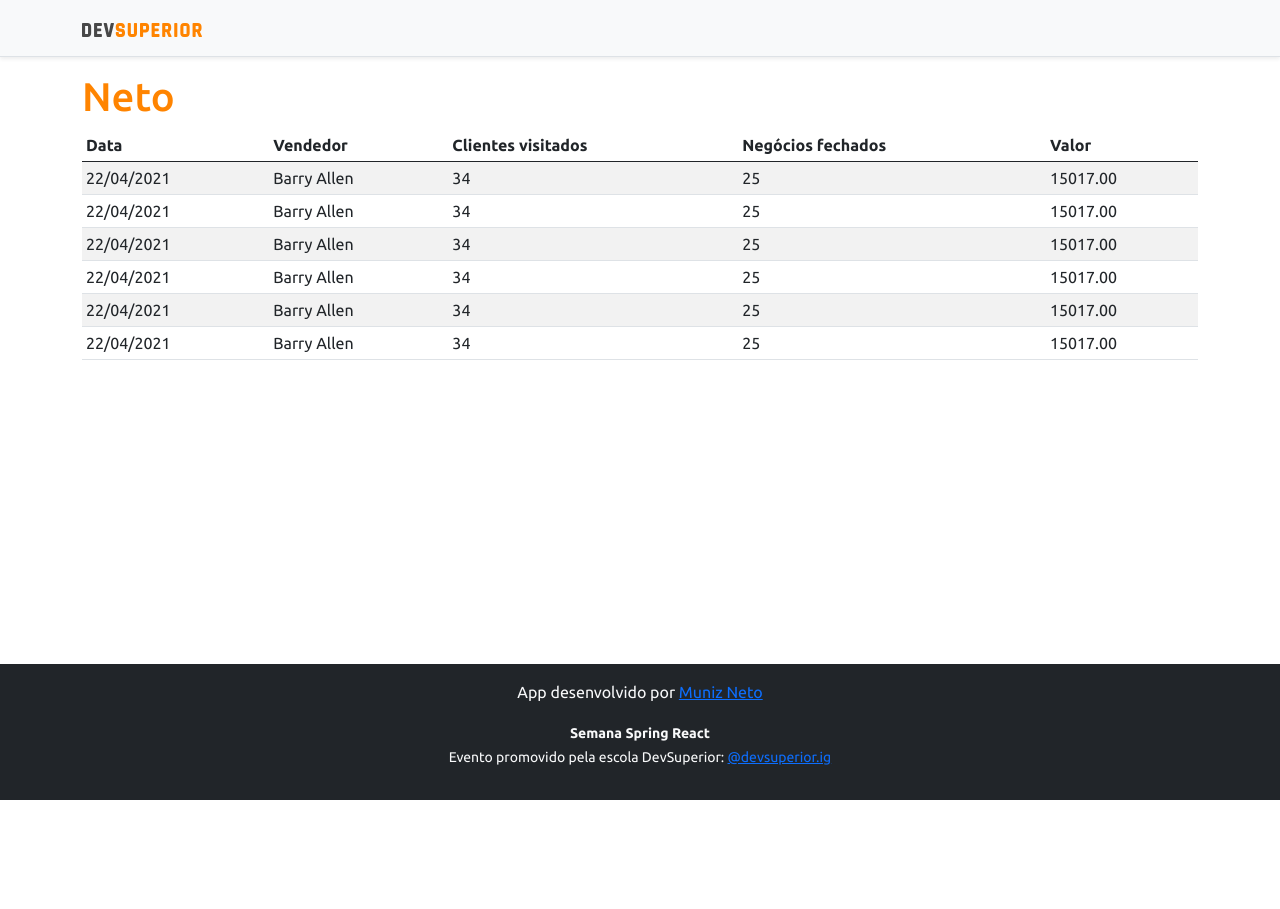
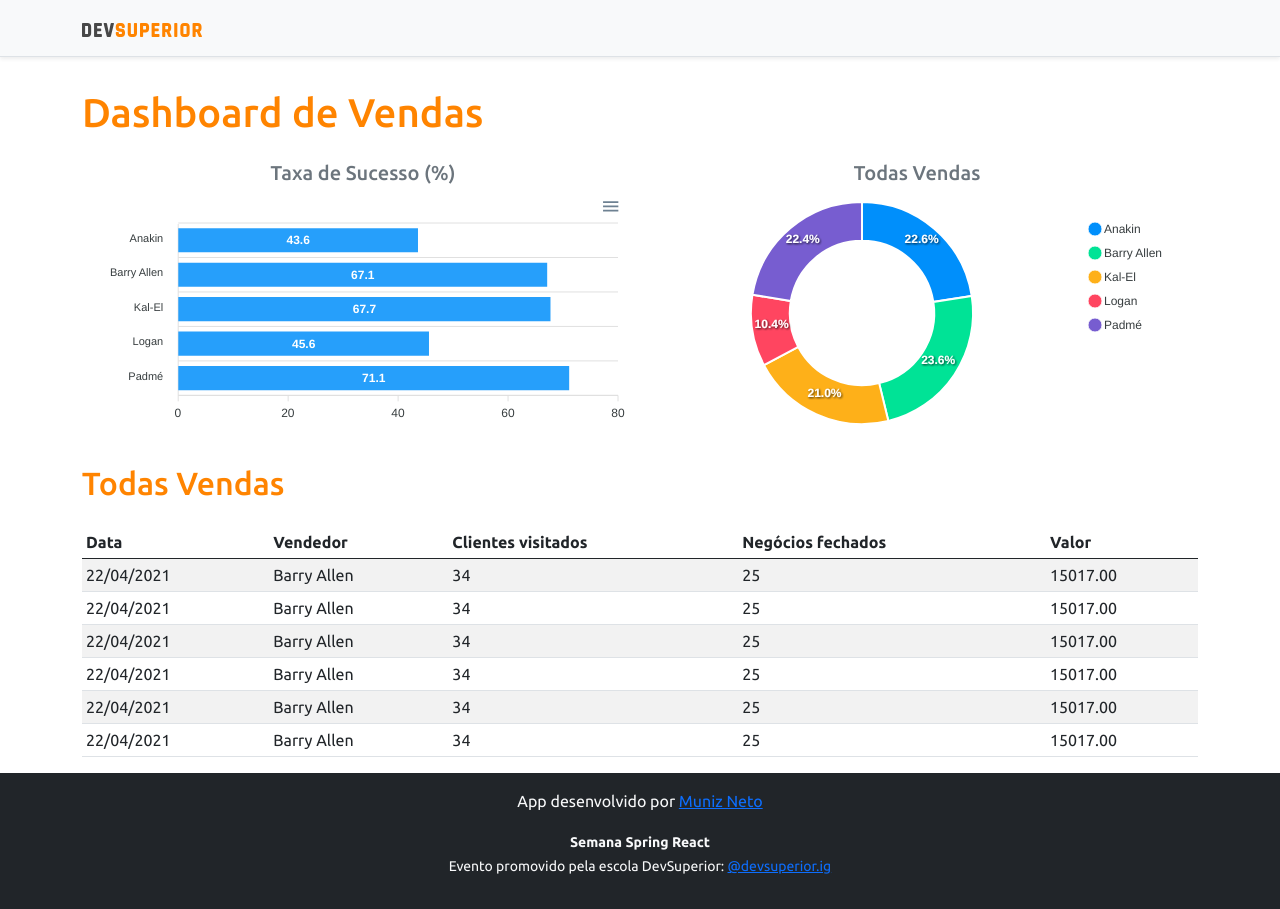
Before and after one commit to MunizNeto84/semana-sds3, a React (Create React App) app in the folder frontend/: page / in a window 1280 px wide. Before the commit the page ends 800 px from the top, so only its background shows below. Built offline with nearby package versions, Linux system fonts and the light colour scheme.

Commit message:
Static charts

```diff
--- a/frontend/package.json
+++ b/frontend/package.json
@@ -10,8 +10,10 @@
     "@types/node": "^12.0.0",
     "@types/react": "^17.0.0",
     "@types/react-dom": "^17.0.0",
+    "apexcharts": "^3.26.1",
     "bootstrap": "^5.0.0",
     "react": "^17.0.2",
+    "react-apexcharts": "^1.3.9",
     "react-dom": "^17.0.2",
     "react-scripts": "4.0.3",
     "typescript": "^4.1.2",
--- a/frontend/src/App.tsx
+++ b/frontend/src/App.tsx
@@ -1,13 +1,31 @@
+import BarChart from "components/BarChart";
 import DataTable from "components/DataTable";
+import DonutChart from "components/DonutChart";
 import Footer from "components/Footer/Index";
 import NavBar from "components/NavBar";
+import React from "react";
 
 function App() {
   return (
     <>
     <NavBar/>
     <div className="container">
-      <h1 className='text-primary'>Neto</h1>
+      <h1 className='text-primary py-3'>Dashboard de Vendas</h1>
+      <div className="row px-3">
+        <div className="col-sm-6">
+          <h5 className="text-center text-secondary">Taxa de Sucesso (%) </h5>
+          <BarChart/>
+        </div>
+        <div className="col-sm-6">
+          <h5 className="text-center text-secondary">Todas Vendas</h5>
+          <DonutChart/>
+        </div>
+      </div>
+      <div className="py-3">
+        <h2 className="text-primary">
+          Todas Vendas
+        </h2>
+      </div>
       <DataTable/>
     </div>
     <Footer/>
--- /dev/null
+++ b/frontend/src/components/BarChart/index.tsx
@@ -0,0 +1,35 @@
+import Chart from 'react-apexcharts'
+
+const BarChart = () => {
+
+  const options = {
+    plotOptions: {
+        bar: {
+            horizontal: true,
+        }
+    },
+  }
+
+  const mockData = {
+      labels: {
+          categories: ['Anakin', 'Barry Allen', 'Kal-El', 'Logan', 'Padmé']
+      },
+      series: [
+          {
+              name: "% Sucesso",
+              data: [43.6, 67.1, 67.7, 45.6, 71.1]
+          }
+      ]
+  }
+
+  return (
+    <Chart
+      options={{...options, xaxis: mockData.labels}}
+      series={mockData.series}
+      type='bar'
+      height='240'
+    />
+  )
+}
+
+export default BarChart
--- /dev/null
+++ b/frontend/src/components/DonutChart/index.tsx
@@ -0,0 +1,26 @@
+import Chart from 'react-apexcharts'
+
+const DonutChart = () => {
+
+  const mockData = {
+    series: [477138, 499928, 444867, 220426, 473088],
+    labels: ['Anakin', 'Barry Allen', 'Kal-El', 'Logan', 'Padmé']
+  }
+
+  const options = {
+      legend: {
+          show: true
+      }
+  }
+
+  return (
+    <Chart
+      options={{...options, labels: mockData.labels}}
+      series={mockData.series}
+      type='donut'
+      height='240'
+    />
+  )
+}
+
+export default DonutChart
```
Also changed, not shown: 1 other file (tests, documents, lock files or other folders).
